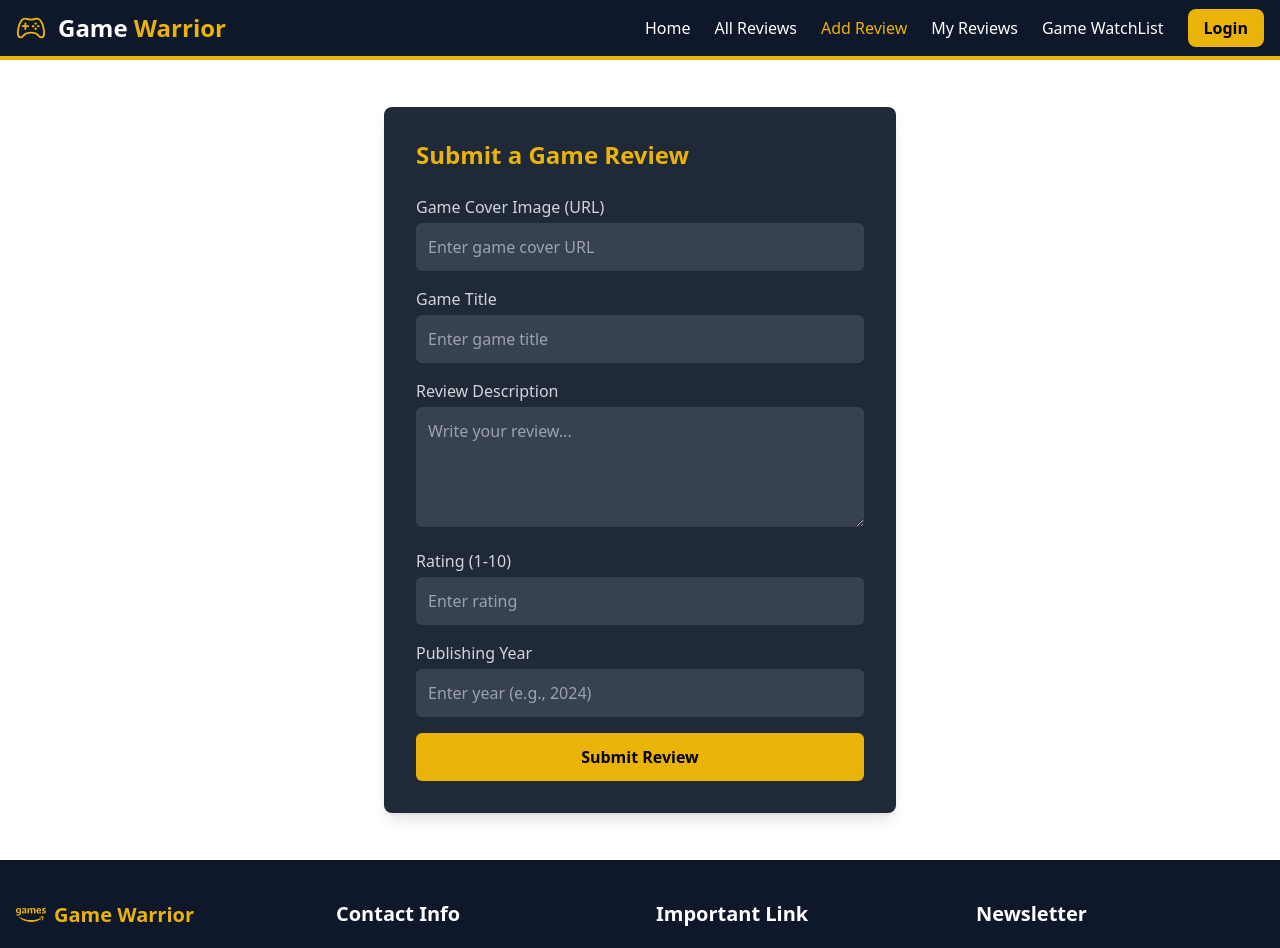
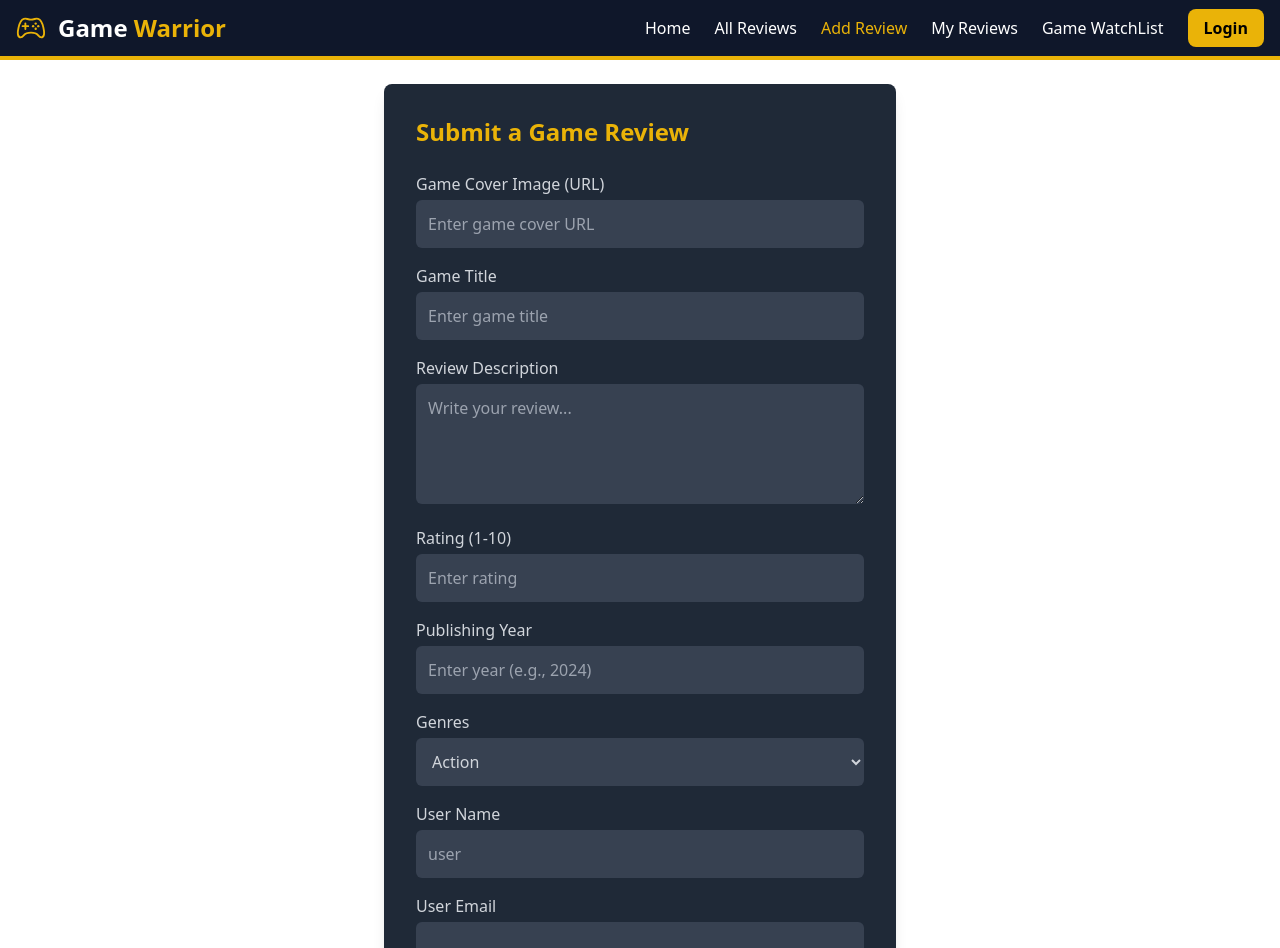
Before and after one commit to chayon1001/game-review-final-update-client-side, a React (Vite) app: page /addReview in a window 1280 px wide. Shown: the top 948 px of the page. Built offline with nearby package versions, Linux system fonts and the light colour scheme; no server answers.

Commit message:
added the highest rated game section and also limit of operator

```diff
--- /dev/null
+++ b/src/components/HighestRatedGames/HighestRatedGames.jsx
@@ -0,0 +1,72 @@
+import React, { useEffect, useState } from "react";
+import { Link } from "react-router-dom";
+
+const HighestRatedGames = () => {
+    const [games, setGames] = useState([]);
+
+    // Fetch data from the server
+    useEffect(() => {
+        fetch("http://localhost:5000/games") // Replace with your actual server URL
+            .then((res) => res.json())
+            .then((data) => {
+                // Sort by rating in descending order and limit to 6
+                const highestRatedGames = data
+                    .sort((a, b) => b.rating - a.rating)
+                    .slice(0, 6);
+                setGames(highestRatedGames);
+            })
+            .catch((err) => console.log(err));
+    }, []);
+
+    return (
+        <div className=" py-10 ">
+            <div className="container mx-auto px-4">
+                <h2 className="text-3xl font-semibold text-black mb-8 text-center">
+                    Highest Rated Games
+                </h2>
+                <div className="grid grid-cols-1 sm:grid-cols-2 md:grid-cols-3 gap-8">
+                    {
+                        games.map((game) => (
+                            <div
+                                key={game._id}
+                                className=" rounded-lg  border-2">
+
+                                <div className="p-4">
+                                    <img
+                                        src={game.coverImage}
+
+                                        className="w-full h-52   rounded-md" />
+                                </div>
+                                <div className="p-4">
+
+                                    <h3 className="text-xl font-semibold text-black mb-2">
+                                        {game.gameTitle}
+                                    </h3>
+
+
+                                    <p className="text-black mb-4">Rating :  {game.rating}/10
+
+                                    </p>
+
+
+                                    <p className="text-black mb-4"> Year : {game.publishingYear}
+
+                                    </p>
+
+                                    {/* Explore Details Button */}
+                                    <Link
+                                        to={`/game-details/${game._id}`}
+                                        className="block text-center bg-yellow-500 text-black py-2 px-4 rounded-md font-semibold "
+                                    >
+                                        Explore Details
+                                    </Link>
+                                </div>
+                            </div>
+                        ))}
+                </div>
+            </div>
+        </div>
+    );
+};
+
+export default HighestRatedGames;
--- a/src/components/addReview/AddReview.jsx
+++ b/src/components/addReview/AddReview.jsx
@@ -1,8 +1,12 @@
-import React from 'react';
+import React, { useContext } from 'react';
+import { AuthContext } from '../../provider/AuthProvider';
+import toast from 'react-hot-toast';
 
 const AddReview = () => {
 
-    const handleAddReview = event =>{
+    const {user} = useContext(AuthContext)
+
+    const handleAddReview = event => {
         event.preventDefault();
         const form = event.target;
 
@@ -11,23 +15,32 @@ const AddReview = () => {
         const reviewDescription = form.reviewDescription.value;
         const rating = form.rating.value;
         const publishingYear = form.publishingYear.value;
+        const genres = form.genres.value;
+        const userName = form.userName.value;
+        const userEmail = form.userEmail.value;
 
-        const user = {coverImage, gameTitle, reviewDescription, rating, publishingYear}
+        const user = { coverImage, gameTitle, reviewDescription, rating, publishingYear, genres, userName, userEmail}
         console.log(user);
 
 
-        fetch('http://localhost:5000/games',{
-            method : 'POST',
-            headers : {
+        fetch('http://localhost:5000/games', {
+            method: 'POST',
+            headers: {
                 'content-type': 'application/json'
 
             },
             body: JSON.stringify(user)
         })
-        .then(res => res.json())
-        .then(data =>{
-            console.log(data)
-        })
+            .then(res => res.json())
+            .then(data => {
+                console.log(data)
+
+                if(data.insertedId){
+                    toast.success('game add review successfully done')
+                }
+
+
+            })
     }
     return (
         <div className=" min-h-screen flex items-center justify-center p-6">
@@ -36,12 +49,11 @@ const AddReview = () => {
                 <form onSubmit={handleAddReview} className="space-y-4">
 
                     <div>
-                        <label htmlFor="coverImage" className="block text-gray-300 font-medium mb-1">
+                        <label  className="block text-gray-300 font-medium mb-1">
                             Game Cover Image (URL)
                         </label>
                         <input
                             type="url"
-                            id="coverImage"
                             name="coverImage"
                             placeholder="Enter game cover URL"
                             className="w-full p-3 rounded-md bg-gray-700 text-gray-300 outline-none focus:ring-2 focus:ring-yellow-500" />
@@ -49,12 +61,11 @@ const AddReview = () => {
 
 
                     <div>
-                        <label htmlFor="gameTitle" className="block text-gray-300 font-medium mb-1">
+                        <label className="block text-gray-300 font-medium mb-1">
                             Game Title
                         </label>
                         <input
                             type="text"
-                            id="gameTitle"
                             name="gameTitle"
                             placeholder="Enter game title"
                             className="w-full p-3 rounded-md bg-gray-700 text-gray-300 outline-none focus:ring-2 focus:ring-yellow-500" />
@@ -62,11 +73,10 @@ const AddReview = () => {
 
 
                     <div>
-                        <label htmlFor="reviewDescription" className="block text-gray-300 font-medium mb-1">
+                        <label  className="block text-gray-300 font-medium mb-1">
                             Review Description
                         </label>
                         <textarea
-                            id="reviewDescription"
                             name="reviewDescription"
                             rows="4"
                             placeholder="Write your review..."
@@ -77,12 +87,11 @@ const AddReview = () => {
 
 
                     <div>
-                        <label htmlFor="rating" className="block text-gray-300 font-medium mb-1">
+                        <label  className="block text-gray-300 font-medium mb-1">
                             Rating (1-10)
                         </label>
                         <input
                             type="number"
-                            id="rating"
                             name="rating"
                             min="1"
                             max="10"
@@ -97,22 +106,69 @@ const AddReview = () => {
                         </label>
                         <input
                             type="text"
-
-
                             name="publishingYear"
                             placeholder="Enter year (e.g., 2024)"
                             className="w-full p-3 rounded-md bg-gray-700 text-gray-300 outline-none focus:ring-2 focus:ring-yellow-500" />
                     </div>
 
 
+                    <div>
+                        <label className="block text-gray-300 font-medium mb-1">
+                            Genres
+                        </label>
+                        <select
+
+                            name="genres"
+                            className="w-full p-3 rounded-md bg-gray-700 text-gray-300 outline-none focus:ring-2 focus:ring-yellow-500" >
+                            <option value="Action">Action</option>
+                            <option value="RPG">RPG</option>
+                            <option value="Adventure">Adventure</option>
+                            <option value="Strategy">Strategy</option>
+                            <option value="Sports">Sports</option>
+                        </select>
+                    </div>
+
+
+
+                    <div>
+                        <label className="block text-gray-300 font-medium mb-1">
+                            User Name
+                        </label>
+                        <input
+                            type="text"
+                            name="userName"
+                            value={user?.displayName || 'user'}
+
+                            className="w-full p-3 rounded-md bg-gray-700 text-gray-400 cursor-not-allowed"
+                        />
+                    </div>
+
+
+                    <div>
+                        <label className="block text-gray-300 font-medium mb-1">
+                            User Email
+                        </label>
+                        <input
+                            type="email"
+
+                            name="userEmail"
+                            value={user?.email}
+
+                            className="w-full p-3 rounded-md bg-gray-700 text-gray-400 cursor-not-allowed"
+                        />
+                    </div>
+
+
                     <button
                         type="submit"
-                        className="w-full bg-yellow-500 text-black font-bold py-3 rounded-md hover:bg-yellow-600 " >
+                        className="w-full bg-yellow-500 text-black font-bold py-3 rounded-md hover:bg-yellow-600 transition duration-300">
                         Submit Review
                     </button>
                 </form>
             </div>
-        </div>
+
+        </div >
+
     );
 };
 
--- a/src/pages/Home.jsx
+++ b/src/pages/Home.jsx
@@ -1,10 +1,12 @@
 import React from 'react';
 import Banner from '../components/Banner/Banner';
+import HighestRatedGames from '../components/HighestRatedGames/HighestRatedGames';
 
 const Home = () => {
     return (
         <div className='-z-10'>
             <Banner></Banner>
+            <HighestRatedGames></HighestRatedGames>
         </div>
     );
 };
```
